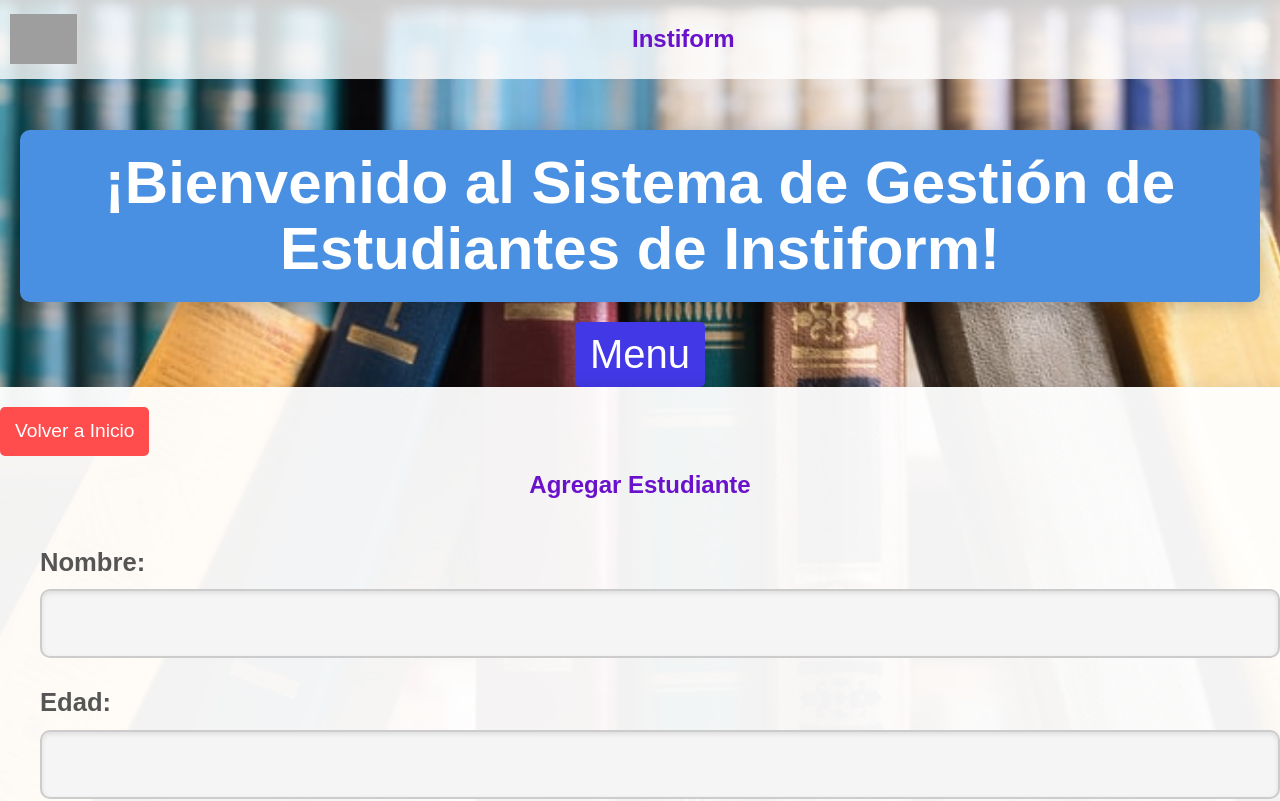
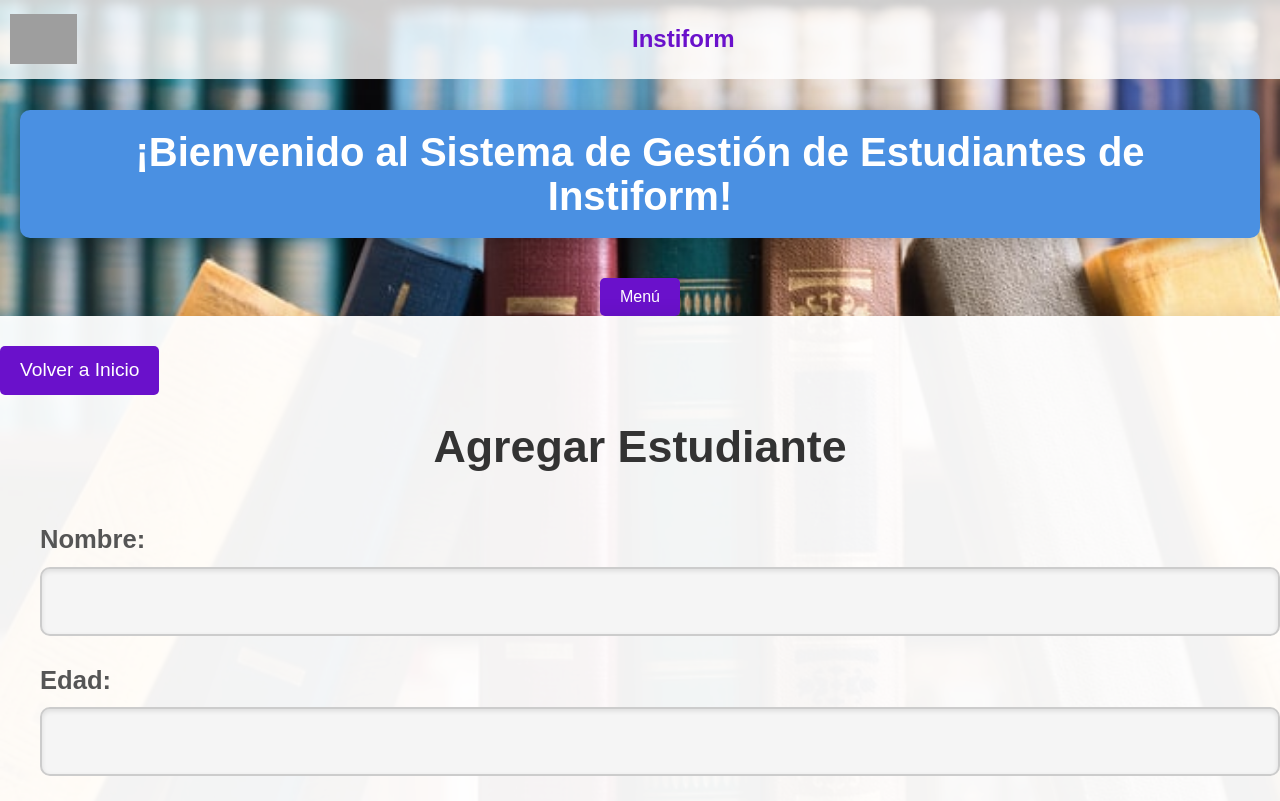
Before and after one commit to Ignacio99P/gestionestudiantes, a React (Vite) app: page /agregar-estudiante in a window 1280 px wide. Shown: the top 801 px of the page. Built offline with nearby package versions, Linux system fonts and the light colour scheme; grey boxes are pictures that could not be loaded.

Commit message:
se acomodan estilos

```diff
--- a/src/AgregarEstudiante.jsx
+++ b/src/AgregarEstudiante.jsx
@@ -1,14 +1,13 @@
 import React, { useState } from 'react';
-import { useNavigate, Link } from 'react-router-dom';
+import { Link } from 'react-router-dom';
 import './styles/AgregarEstudiante.css';
 
-const AgregarEstudiante = () => {
+const AgregarEstudiante = ({ onBack }) => {
   const [nombre, setNombre] = useState('');
   const [edad, setEdad] = useState('');
   const [email, setEmail] = useState('');
   const [telefono, setTelefono] = useState('');
   const [error, setError] = useState('');
-  const navigate = useNavigate();
 
   const handleSubmit = (e) => {
     e.preventDefault();
@@ -18,13 +17,11 @@ const AgregarEstudiante = () => {
     }
 
     console.log('Estudiante agregado:', { nombre, edad, email, telefono });
-    navigate('/listar-estudiantes');
   };
 
   return (
     <div className="form-container">
-      {/* Botón de volver a inicio */}
-      <Link to="/" className="back-home-button">Volver a Inicio</Link>
+      <Link to="/" className="back-home-button" onClick={onBack}>Volver a Inicio</Link>
 
       <h2>Agregar Estudiante</h2>
       {error && <p className="error">{error}</p>}
--- a/src/App.jsx
+++ b/src/App.jsx
@@ -1,8 +1,8 @@
 import React, { useState } from "react";
-import { BrowserRouter as Router, Route, Routes, Link, useNavigate } from "react-router-dom";
+import { BrowserRouter as Router, Route, Routes, useNavigate } from "react-router-dom";
 import AgregarEstudiante from "./AgregarEstudiante";
 import ListarEstudiantes from "./ListarEstudiantes";
-import Header from "./Header"; // Asegúrate de que la ruta sea correcta
+import Header from "./Header";
 import './styles/App.css';
 
 const AppContent = () => {
@@ -11,14 +11,21 @@ const AppContent = () => {
   const navigate = useNavigate();
 
   const handleMenuClick = (path) => {
-    setShowWelcome(false); // Ocultar el mensaje de bienvenida
+    setShowWelcome(false); // Ocultar el mensaje de bienvenida cuando navegamos
     setMenuOpen(false); // Cerrar el menú
     navigate(path); // Navegar a la nueva ruta
   };
 
+  const handleBackToHome = () => {
+    setShowWelcome(true); // Mostrar de nuevo el mensaje de bienvenida
+    setMenuOpen(false); // Cerrar el menú
+    navigate('/'); // Navegar de vuelta a la página principal
+  };
+
   return (
     <div className="app-container">
-      {showWelcome && (
+      <Header />
+      {showWelcome && ( // Mostrar solo si estamos en la página de inicio
         <>
           <h1 className="welcome-title">¡Bienvenido al Sistema de Gestión de Estudiantes de Instiform!</h1>
           <div className="navbar">
@@ -26,7 +33,7 @@ const AppContent = () => {
               className="dropdown-button"
               onClick={() => setMenuOpen(!menuOpen)} // Alternar el estado del menú
             >
-              Menu
+              Menú
             </button>
             {menuOpen && ( // Solo mostrar el menú si está abierto
               <div className="dropdown-menu">
@@ -45,8 +52,9 @@ const AppContent = () => {
       )}
 
       <Routes>
-        <Route path="/agregar-estudiante" element={<AgregarEstudiante />} />
-        <Route path="/listar-estudiantes" element={<ListarEstudiantes />} />
+        <Route path="/agregar-estudiante" element={<AgregarEstudiante onBack={handleBackToHome} />} />
+        <Route path="/listar-estudiantes" element={<ListarEstudiantes onBack={handleBackToHome} />} />
+
       </Routes>
     </div>
   );
@@ -55,7 +63,6 @@ const AppContent = () => {
 const App = () => {
   return (
     <Router>
-      <Header />
       <AppContent />
     </Router>
   );
--- a/src/ListarEstudiantes.jsx
+++ b/src/ListarEstudiantes.jsx
@@ -1,19 +1,26 @@
-import React from 'react';
+import React, { useState } from 'react';
 import { Link } from 'react-router-dom';
 import './styles/ListarEstudiantes.css';
 
 const ListarEstudiantes = () => {
-  // Simulación de una lista de estudiantes, reemplaza con tus datos reales
-  const estudiantes = [
+  const [estudiantes, setEstudiantes] = useState([
     { id: 1, nombre: "Juan Pérez", edad: 20, email: "juan.perez@example.com", telefono: "1234567890" },
     { id: 2, nombre: "Ana Gómez", edad: 22, email: "ana.gomez@example.com", telefono: "0987654321" },
-    // Agrega más estudiantes según sea necesario
-  ];
+  ]);
+
+  const eliminarEstudiante = (id) => {
+    const nuevosEstudiantes = estudiantes.filter(estudiante => estudiante.id !== id);
+    setEstudiantes(nuevosEstudiantes);
+  };
+
+  const modificarEstudiante = (id) => {
+    console.log(`Modificar estudiante con ID: ${id}`);
+  };
 
   return (
     <div className="list-container">
-      <Link to="/" className="back-home-button">Volver a Inicio</Link>
       <h2>Lista de Estudiantes</h2>
+      <Link to="/" className="back-home-button">Volver a Inicio</Link> {/* Coloca el botón aquí, debajo del título */}
 
       {estudiantes.length === 0 ? (
         <p>No hay estudiantes registrados.</p>
@@ -26,6 +33,7 @@ const ListarEstudiantes = () => {
               <th>Edad</th>
               <th>Email</th>
               <th>Teléfono</th>
+              <th>Acciones</th>
             </tr>
           </thead>
           <tbody>
@@ -36,6 +44,10 @@ const ListarEstudiantes = () => {
                 <td>{estudiante.edad}</td>
                 <td>{estudiante.email}</td>
                 <td>{estudiante.telefono}</td>
+                <td>
+                  <button onClick={() => modificarEstudiante(estudiante.id)} className="edit-button">Modificar</button>
+                  <button onClick={() => eliminarEstudiante(estudiante.id)} className="delete-button">Eliminar</button>
+                </td>
               </tr>
             ))}
           </tbody>
--- a/src/styles/App.css
+++ b/src/styles/App.css
@@ -14,12 +14,6 @@ body {
   justify-content: center;
     margin-top: 70px; /* Ajustar el margen superior según la altura del Header */
     padding: 20px; /* Espaciado para el contenido */
-/*  background-color: rgba(255, 255, 255, 0.9);  Fondo blanco semi-transparente
-  border-radius: 10px;  Bordes redondeados
-  padding: 20px; /* Espacio interior
-  box-shadow: 0 4px 20px rgba(0, 0, 0, 0.2); / Sombra para dar profundidad
-  max-width: 800px;  Ancho máximo
-  margin: 0 auto; /Centrar el contenedor */
 }
 
 .welcome-title {
@@ -76,3 +70,74 @@ body {
 .dropdown-menu a:hover {
   background-color: #f0f0f0; /* Tono más claro al pasar el ratón */
 }
+
+.home-container {
+  text-align: center;
+  padding: 50px;
+}
+
+
+.menu-buttons {
+  margin-top: 20px;
+}
+
+.menu-button {
+  display: inline-block;
+  margin: 10px;
+  padding: 10px 20px;
+  background-color: #007bff;
+  color: white;
+  text-decoration: none;
+  border-radius: 5px;
+  transition: background-color 0.3s;
+}
+
+.menu-button:hover {
+  background-color: #0056b3;
+}
+
+
+
+.welcome-title {
+  font-size: 2.5em;
+  color: #ffffff;
+  margin-top: 20px;
+}
+
+.navbar {
+  margin-top: 20px;
+}
+
+.dropdown-button {
+  padding: 10px 20px;
+  background-color: #6a11cb;
+  color: white;
+  border: none;
+  cursor: pointer;
+  font-size: 1em;
+  border-radius: 5px;
+}
+
+.dropdown-menu {
+  margin-top: 10px;
+  background-color: white;
+  border: 1px solid #ccc;
+  border-radius: 5px;
+  padding: 10px;
+}
+
+.dropdown-menu ul {
+  list-style: none;
+  padding: 0;
+}
+
+.dropdown-menu li {
+  margin: 10px 0;
+}
+
+.dropdown-menu a {
+  text-decoration: none;
+  color: #6a11cb;
+  font-size: 1.2em;
+  cursor: pointer;
+}
--- a/src/styles/ListarEstudiantes.css
+++ b/src/styles/ListarEstudiantes.css
@@ -1,76 +1,22 @@
-/* src/styles/ListarEstudiantes.css */
-
 .list-container {
-  width: 100%;
-  max-width: 800px;
-  background-color: rgba(255, 255, 255, 0.9);
-  padding: 40px; /* Aumentar el padding */
-  border-radius: 12px; /* Similar al de Agregar Estudiante */
-  box-shadow: 0 8px 30px rgba(0, 0, 0, 0.15); /* Sombra más pronunciada */
-  transition: transform 0.3s ease-in-out;
-  position: relative;
+  padding: 20px;
+  background-color: #f9f9f9; /* Fondo del recuadro */
+  border: 1px solid #ccc; /* Borde del recuadro */
+  border-radius: 5px; /* Bordes redondeados */
+  box-shadow: 0 2px 5px rgba(0, 0, 0, 0.1); /* Sombra */
 }
 
-.list-container:hover {
-  transform: translateY(-10px); /* Más elevación para consistencia */
+.back-home-button {
+  display: inline-block;
+  margin-top: 10px; /* Espaciado superior */
+  padding: 10px 20px; /* Padding del botón */
+  background-color: #6a11cb; /* Color de fondo */
+  color: white; /* Color del texto */
+  text-decoration: none; /* Sin subrayado */
+  border-radius: 5px; /* Bordes redondeados */
+  cursor: pointer; /* Cambia el cursor al pasar por encima */
 }
 
-h2 {
-  text-align: center;
-  color: #6a11cb; /* Mantener el color */
-  font-size: 24px; /* Ajustar tamaño del texto */
+.back-home-button:hover {
+  background-color: #5a0db5; /* Color de fondo en hover */
 }
-
-.estudiantes-table {
-  width: 100%;
-  border-collapse: collapse;
-  margin-top: 30px; /* Aumentar espacio superior */
-}
-
-.estudiantes-table th,
-.estudiantes-table td {
-  border: 1px solid #ccc;
-  padding: 15px; /* Aumentar el espaciado */
-  text-align: left;
-}
-
-.estudiantes-table th {
-  background-color: #6a11cb;
-  color: white;
-  font-size: 16px;
-}
-
-.estudiantes-table td {
-  background-color: #f9f9f9; /* Fondo sutil para celdas */
-}
-
-.back-button {
-  background-color: #ff6b6b; /* Color rojo más suave */
-  color: white;
-  border: none;
-  padding: 10px 20px; /* Ajustar espaciado */
-  cursor: pointer;
-  border-radius: 8px;
-  position: absolute;
-  top: 20px;
-  left: 20px; /* Alinear al lado izquierdo */
-  transition: background-color 0.3s ease-in-out;
-}
-
-.back-button:hover {
-  background-color: #e63946; /* Rojo más oscuro al pasar el mouse */
-}
-
-.edit-form {
-  margin-top: 20px;
-  padding: 30px;
-  background-color: rgba(255, 255, 255, 0.9);
-  border-radius: 12px;
-  box-shadow: 0 8px 30px rgba(0, 0, 0, 0.1);
-}
-
-.edit-form h3 {
-  text-align: center;
-  color: #6a11cb;
-  font-size: 22px;
-}
```
